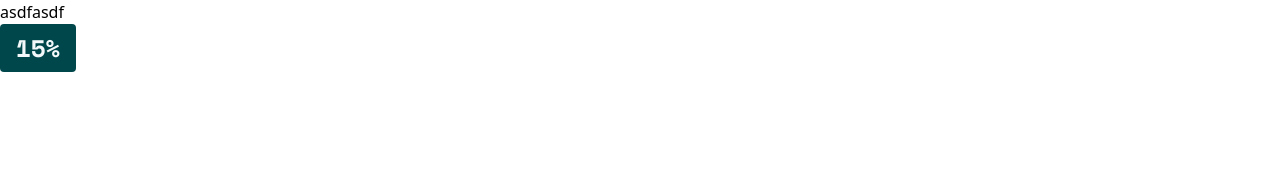
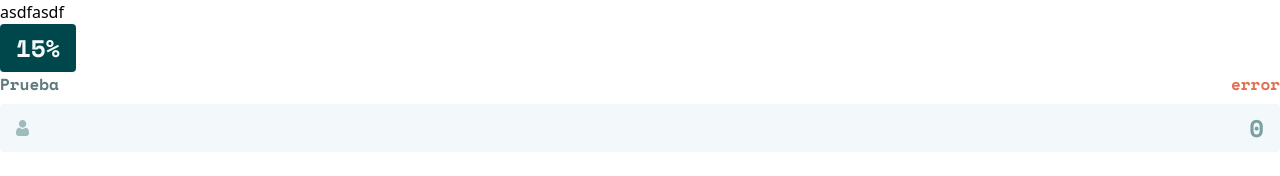
Before and after one commit to CharlieCastleWeb/fem--tip-calculator-app, a website built with Vite: page index.html in a window 1280 px wide. Built offline with nearby package versions, Linux system fonts and the light colour scheme.

Commit message:
feat: input component

```diff
--- /dev/null
+++ b/src/components/Input/input.ts
@@ -0,0 +1,29 @@
+export function renderInput(
+  name: string,
+  labelText: string,
+  errorText?: string
+): HTMLElement {
+  const container = document.createElement("div");
+  container.className = "flex flex-col gap-2";
+  container.innerHTML = `
+  <div class="flex justify-between items-center">
+    <label for="${name}" class="text-preset-5 text-fem-grey-500">${labelText}</label>
+    <span class="text-preset-5 text-fem-orange-400">${errorText ?? ""}</span>
+  </div>
+  <div class="relative">
+    <span class="absolute inset-y-0 left-4 flex items-center">
+      <img src="/assets/images/icon-person.svg" alt="Person Icon" />
+    </span>
+    <input
+      type="number"
+      id="${name}"
+      name="${name}"
+      aria-describedby="${name}-error"
+      placeholder="0"
+      class=  "w-full bg-fem-grey-50 text-right px-4 py-2 rounded text-preset-3 text-fem-green-900 h-12
+              focus:outline-2 focus:outline-fem-green-400"
+    />
+  </div>
+  `;
+  return container;
+}
--- a/src/components/MainLayout/MainLayout.ts
+++ b/src/components/MainLayout/MainLayout.ts
@@ -1,3 +1,4 @@
+import { renderInput } from "../Input/input";
 import { renderTipButton } from "../TipButton/TipButton";
 import template from "./MainLayout.html?raw";
 
@@ -6,5 +7,6 @@ export function renderMainLayout(): HTMLElement {
   main.classList.add("main-layout");
   main.innerHTML = template;
   main.appendChild(renderTipButton("15%"));
+  main.appendChild(renderInput("tip", "Prueba", "error"));
   return main;
 }
--- a/src/style.css
+++ b/src/style.css
@@ -1,4 +1,5 @@
 @import "./styles/_colors.css";
-@import "./styles/_typography.css";
+@import "./styles/_forms.css";
+@import "./styles/_spacing.css";
 @import "./styles/_typography.css";
 @import "tailwindcss";
--- /dev/null
+++ b/src/styles/_forms.css
@@ -0,0 +1,10 @@
+input[type="number"]::-webkit-inner-spin-button,
+input[type="number"]::-webkit-outer-spin-button {
+  -webkit-appearance: none;
+  margin: 0;
+}
+
+input[type="number"] {
+  -moz-appearance: textfield;
+  appearance: textfield;
+}
```
Also changed, not shown: public/assets/images/favicon-32x32.png (renamed from src/assets/images/favicon-32x32.png), public/assets/images/icon-dollar.svg (renamed from src/assets/images/icon-dollar.svg), public/assets/images/icon-person.svg (renamed from src/assets/images/icon-person.svg), public/assets/images/logo.svg (renamed from src/assets/images/logo.svg).
